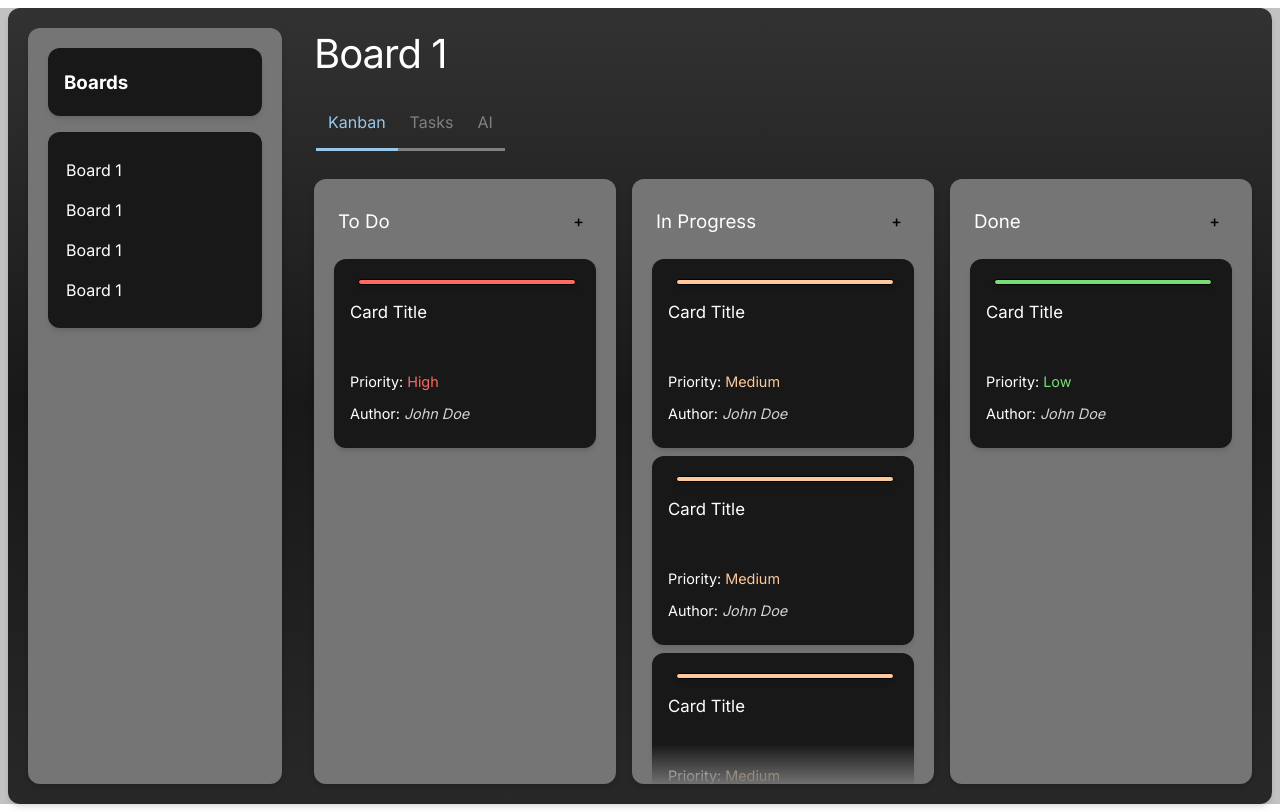
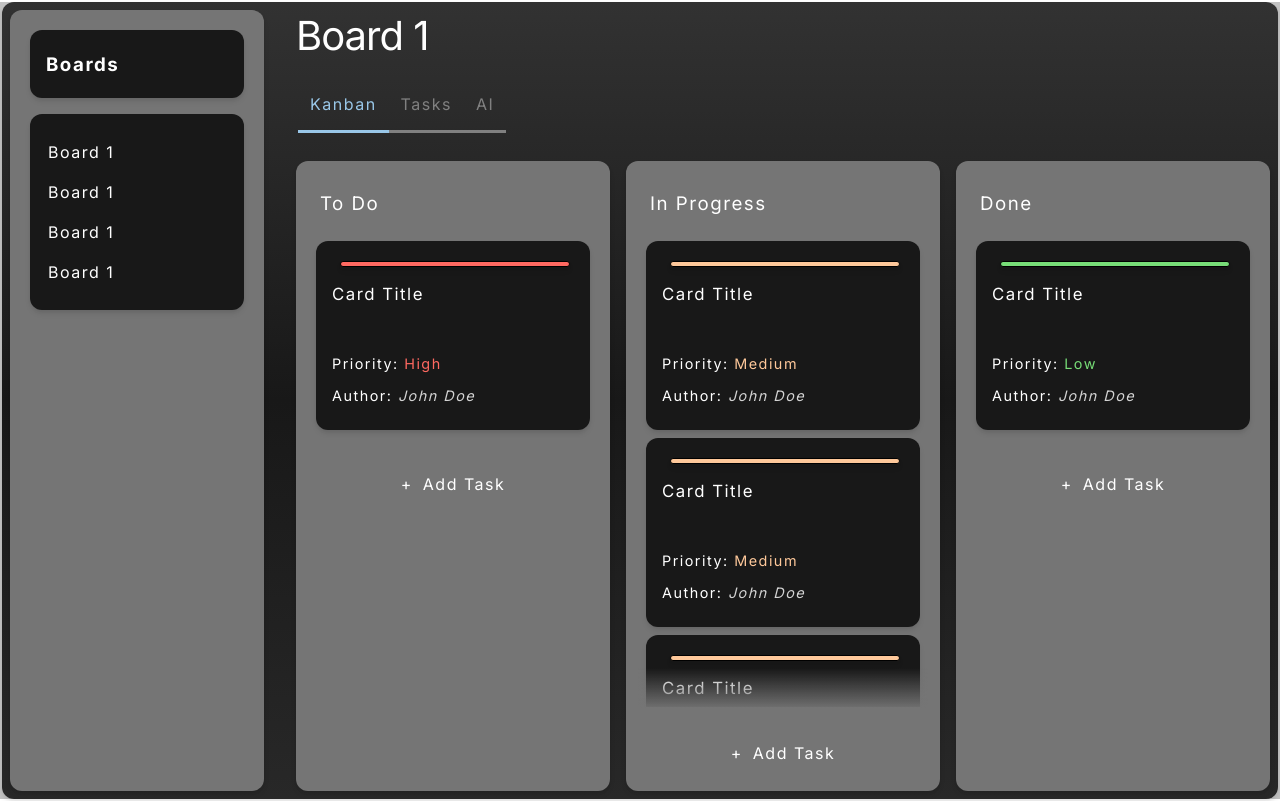
Before and after one commit to joelhenwang/kanban-board-poc, a React (Vite) app: page / in a window 1280 px wide. Built offline with nearby package versions, Linux system fonts and the light colour scheme.

Commit message:
add task button

```diff
--- a/src/App.jsx
+++ b/src/App.jsx
@@ -38,8 +38,10 @@ function App() {
         display="flex"
         flexDirection="row"
         borderStyle="none"
-        height="96.5vh"
+        height="99.6vh"
         background={appBgStyle}
+        padding="0px"
+        margin="2px"
       >
         <Sidebar /> {/* Render Sidebar component */}
         <BoardPage />
--- /dev/null
+++ b/src/components/Column/AddButton.jsx
@@ -0,0 +1,43 @@
+import React from "react";
+import Box from "../ui/Box";
+import { useState } from "react";
+import SleekButton from "../ui/Button";
+
+function AddButton({ column, columnOnClick }) {
+  const [isHovered, setIsHovered] = useState(false);
+
+  return (
+    <div
+      style={{
+        display: "flex",
+        flexDirection: "row",
+        justifyContent: "center",
+        alignItems: "center",
+        width: "100%",
+      }}
+    >
+      <div
+        onMouseEnter={() => setIsHovered(true)}
+        onMouseLeave={() => setIsHovered(false)}
+        onClick={() => columnOnClick}
+        style={{ cursor: "pointer" }}
+      >
+        <Box
+          color="white"
+          border="none"
+          padding="12px 10px"
+          borderRadius="8px"
+          margin="4px 0px"
+          backgroundColor={isHovered ? "#86a1b5" : "transparent"}
+          transition={isHovered ? "background-color 0.2s ease-in-out" : ""}
+          boxShadow={isHovered ? "0 8px 16px rgba(0, 0, 0, 0.3)" : ""}
+        >
+          <span style={{ marginRight: 4 }}>+ </span>
+          <span> Add Task</span>
+        </Box>
+      </div>
+    </div>
+  );
+}
+
+export default AddButton;
--- a/src/components/Column/Column.jsx
+++ b/src/components/Column/Column.jsx
@@ -1,5 +1,5 @@
 import Box from "../ui/Box";
-import SleekButton from "../ui/Button";
+import AddButton from "./AddButton";
 import { useState, useRef, useEffect } from "react";
 
 function Column(props) {
@@ -35,7 +35,13 @@ function Column(props) {
   }, [props.children]);
 
   return (
-    <Box width="100%" maxWidth="30vw" backgroundColor="#757575" border="none">
+    <Box
+      overflowY="hidden"
+      width="100%"
+      maxWidth="30vw"
+      backgroundColor="#757575"
+      border="none"
+    >
       {/* <div
         className="column"
         onDragOver={handleDragOver}
@@ -54,17 +60,16 @@ function Column(props) {
         <h3 style={{ marginLeft: 12, color: "white", fontWeight: "lighter" }}>
           {props.title}
         </h3>
-        <SleekButton style={{ backgroundColor: "transparent" }} text="+" />
       </div>
 
       <div
         style={{
           position: "relative",
-          flexGrow: 1,
+          // flexGrow: 1,
           minHeight: 0,
           display: "flex",
           flexDirection: "column",
-          maxHeight: "100%",
+          maxHeight: "calc(100% - 112px)",
         }}
       >
         {/* Top Shadow */}
@@ -88,7 +93,7 @@ function Column(props) {
         <div
           style={{
             position: "absolute",
-            bottom: 48.5,
+            bottom: 19,
             left: 0,
             right: 0,
             height: "40px",
@@ -109,11 +114,16 @@ function Column(props) {
           style={{
             overflowY: "scroll",
             overflowX: "hidden",
-            marginBottom: "48.5px",
+            // marginBottom: "48.5px",
           }}
         >
           {props.children}
         </div>
+        <br />
+      </div>
+
+      <div>
+        <AddButton />
       </div>
     </Box>
   );
--- a/src/components/ui/Button.jsx
+++ b/src/components/ui/Button.jsx
@@ -14,7 +14,7 @@ const SleekButton = ({ text, onClick, style }) => {
     backgroundColor: "#111111", // A deep, matte black
     color: "#ffffff", // Crisp white text
     padding: "12px 24px", // Space inside the button (Vertical, Horizontal)
-    fontSize: "14px", // Clean, readable size
+    fontSize: "16px", // Clean, readable size
     fontWeight: "500", // Medium thickness for a premium feel
     borderRadius: "8px", // Rounded corners for a modern look
     border: "none", // Remove the ugly default border
--- /dev/null
+++ b/src/components/ui/Modal.jsx
@@ -0,0 +1,2 @@
+import React from 'react';
+import Box from './Box';
--- a/src/index.css
+++ b/src/index.css
@@ -65,6 +65,8 @@ body {
 * {
     scrollbar-width: thin;
     scrollbar-color: #4a4a4a transparent;
+
+    letter-spacing: 1.5px;
 }
 
 *::-webkit-scrollbar {
```
Also changed, not shown: .zed/settings.json (added).
